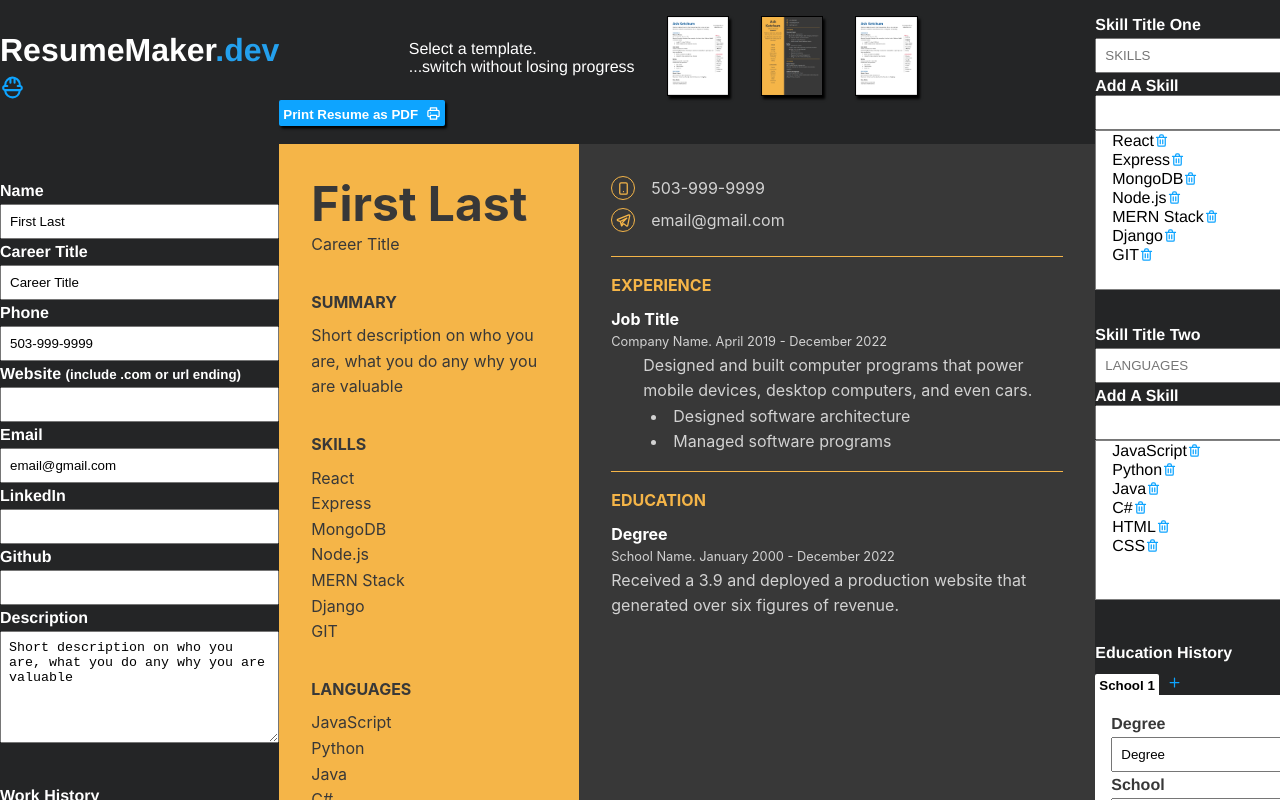
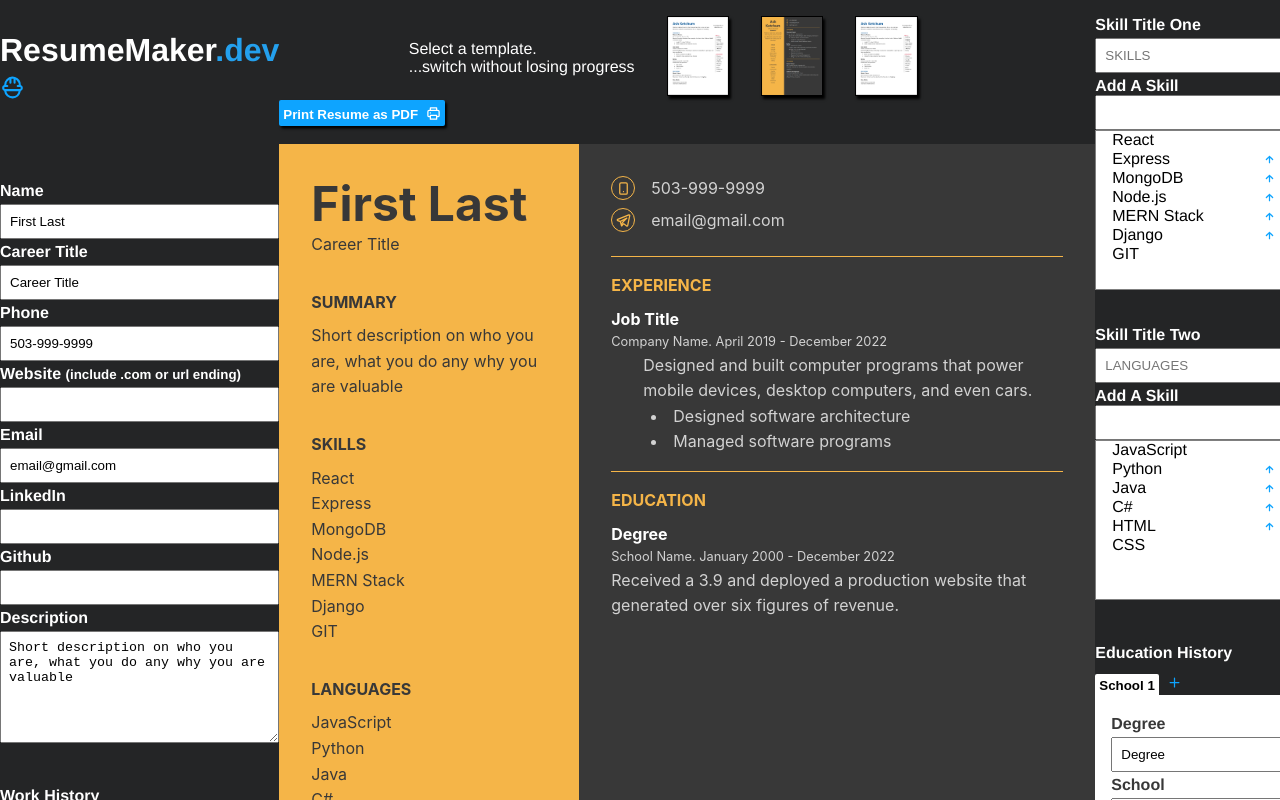
Before and after one commit to ChimentiMatt/Resume_Builder, a React (Create React App) app: page / in a window 1280 px wide. Shown: the top 800 px of the page. Built offline with nearby package versions, Linux system fonts and the light colour scheme.

Commit message:
skills now can be moved up or down

```diff
--- a/src/components/Home.jsx
+++ b/src/components/Home.jsx
@@ -11,7 +11,6 @@ import TemplateTwo from './TemplateTwo';
 import TemplateThree from './TemplateThree';
 import TemplateSelect from './TemplateSelect';
 
-import { UilTrashAlt } from '@iconscout/react-unicons'
 import { UilPlus } from '@iconscout/react-unicons'
 import { UilConstructor } from '@iconscout/react-unicons'
 import SkillOne from '../utility/SkillOne'
@@ -63,6 +62,47 @@ const Home = () => {
 
     const removeSkill = (propSkill) => {
         setSkills(current => current.filter(item => item !== propSkill))
+    }
+
+    const moveSkill = (direction, index, propSkill) => {
+        let indexDirection = 0
+        if (direction === 'up') indexDirection = -1
+        if (direction === 'down') indexDirection = 1
+
+        const skillsCopy = []
+
+        // Remove skill from state
+        for (let i = 0; i < skills.length; i++){
+            if (skills[i] !== propSkill) skillsCopy.push(skills[i])
+            // skillsCopy.push(skills[i])
+        }
+
+        // Insert value at index -1
+        skillsCopy.splice(index + indexDirection, 0, propSkill)
+
+        // Set array from copy
+        setSkills(skillsCopy)
+    }
+
+    // For the second component, SkillsTwo
+    const moveSkill2 = (direction, index, propSkill) => {
+        let indexDirection = 0
+        if (direction === 'up') indexDirection = -1
+        if (direction === 'down') indexDirection = 1
+
+        const skillsCopy = []
+
+        // Remove skill from state
+        for (let i = 0; i < secondarySkill.length; i++){
+            if (secondarySkill[i] !== propSkill) skillsCopy.push(secondarySkill[i])
+            // skillsCopy.push(skills[i])
+        }
+
+        // Insert value at index -1
+        skillsCopy.splice(index + indexDirection, 0, propSkill)
+
+        // Set array from copy
+        setSecondarySkill(skillsCopy)
     }
 
     const addSecondarySkill = (event) => {
@@ -183,9 +223,6 @@ const Home = () => {
     }
 
     useEffect(() => {
-        // document.querySelector(`#tab${currentTab}`).style.background = 'white'
-        // document.querySelector(`#education-tab${currentEducationTab}`).style.background = 'white'
-
         populateFormInputs()
 
     }, [currentTab, currentEducationTab])
@@ -274,9 +311,9 @@ const Home = () => {
 
             <div id='right-forms-container'>
                 <div id='right-forms'>
-                    <SkillOne setSkills1Name={setSkills1Name} setBuildSkill={setBuildSkill} addSkill={addSkill} skills={skills} removeSkill={removeSkill}/>
+                    <SkillOne setSkills1Name={setSkills1Name} setBuildSkill={setBuildSkill} addSkill={addSkill} skills={skills} removeSkill={removeSkill} moveSkill={moveSkill}/>
 
-                    <SkillTwo setSkills2Name={setSkills2Name} setBuildSecondarySkill={setBuildSecondarySkill} addSecondarySkill={addSecondarySkill} secondarySkill={secondarySkill} removeSecondarySkill={removeSecondarySkill} template={template}/>
+                    <SkillTwo setSkills2Name={setSkills2Name} setBuildSecondarySkill={setBuildSecondarySkill} addSecondarySkill={addSecondarySkill} secondarySkill={secondarySkill} removeSecondarySkill={removeSecondarySkill} template={template} moveSkill2={moveSkill2}/>
 
                     <div className='mobile-show'>
                         <br /><br /><br />
--- a/src/styles/home.css
+++ b/src/styles/home.css
@@ -199,6 +199,13 @@ a{
     margin-left: .5rem;
 }
 
+.skills-row{
+    display: flex;
+    justify-content: space-between;
+    margin-right: 1rem;
+}
+
+
 .left-border{
     border-left: 1px solid black;
     padding-left: 1rem;
--- a/src/utility/SkillOne.jsx
+++ b/src/utility/SkillOne.jsx
@@ -1,8 +1,12 @@
 
 import { UilTrashAlt } from '@iconscout/react-unicons'
 import { UilPlus } from '@iconscout/react-unicons'
+import { UilArrowUp } from '@iconscout/react-unicons'
+import { UilArrowDown } from '@iconscout/react-unicons'
 
-const SkillOne = ({setSkills1Name, setBuildSkill, addSkill, skills, removeSkill}) => {
+const SkillOne = ({setSkills1Name, setBuildSkill, addSkill, skills, removeSkill, moveSkill}) => {
+
+
     return (
         <div>
         <label name='skills'>Skill Title One</label>
@@ -20,9 +24,15 @@ const SkillOne = ({setSkills1Name, setBuildSkill, addSkill, skills, removeSkill}
 
             <div className='skill-box'>
                 {skills.map((skill, index) => (
-            <p key={index}>{skill}
+                    <div className='skills-row'  key={index}>
+                        <p>{skill}</p>
+                        <div>
+                            {index !== 0 && <UilArrowUp onClick={() => moveSkill('up', index, skill)} size="15" color="#0EA4FF" className='icon-btn'/>}
+                            {index +1 !== skills.length && <UilArrowDown onClick={() => moveSkill('down', index, skill)} size="15" color="#0EA4FF" className='icon-btn'/> }
                             <UilTrashAlt onClick={() => removeSkill(skill)}  size="15" color="#0EA4FF" className='icon-btn '/>
-            </p>))}
+                        </div>
+                    </div>
+                ))}
             </div>
 
             <br className='mobile-hide'/>
--- a/src/utility/SkillTwo.jsx
+++ b/src/utility/SkillTwo.jsx
@@ -1,8 +1,10 @@
 
 import { UilTrashAlt } from '@iconscout/react-unicons'
 import { UilPlus } from '@iconscout/react-unicons'
+import { UilArrowUp } from '@iconscout/react-unicons'
+import { UilArrowDown } from '@iconscout/react-unicons'
 
-const SkillTwo = ({setSkills2Name, setBuildSecondarySkill, addSecondarySkill, secondarySkill, removeSecondarySkill, template}) => {
+const SkillTwo = ({setSkills2Name, setBuildSecondarySkill, addSecondarySkill, secondarySkill, removeSecondarySkill, template, moveSkill2}) => {
   return (
     <div>
         {(template === 1 || template === 2)  &&
@@ -21,10 +23,15 @@ const SkillTwo = ({setSkills2Name, setBuildSecondarySkill, addSecondarySkill, se
                 <UilPlus onClick={addSecondarySkill}  size="15" color="#0EA4FF" className='icon-btn m-l'/>
 
                 <div className='skill-box'>
-                    {secondarySkill.map((skill, id) => (
-                    <p key={id}>{skill}
-                        <UilTrashAlt onClick={() => removeSecondarySkill(skill)} size="15" color="#0EA4FF" className='icon-btn'/>
-                    </p>
+                    {secondarySkill.map((skill, index) => (
+                         <div className='skills-row' key={index}>
+                            <p>{skill}</p>
+                            <div>
+                                {index !== 0 &&<UilArrowUp onClick={() => moveSkill2('up', index, skill)} size="15" color="#0EA4FF" className='icon-btn'/> }
+                                {index +1 !== secondarySkill.length && <UilArrowDown onClick={() => moveSkill2('down', index, skill)} size="15" color="#0EA4FF" className='icon-btn'/>}
+                                <UilTrashAlt onClick={() => removeSecondarySkill(skill)} size="15" color="#0EA4FF" className='icon-btn'/>
+                            </div>
+                        </div>
                     ))}
                 </div>
 
```
Lines whose indentation alone changed are shown as unchanged.
